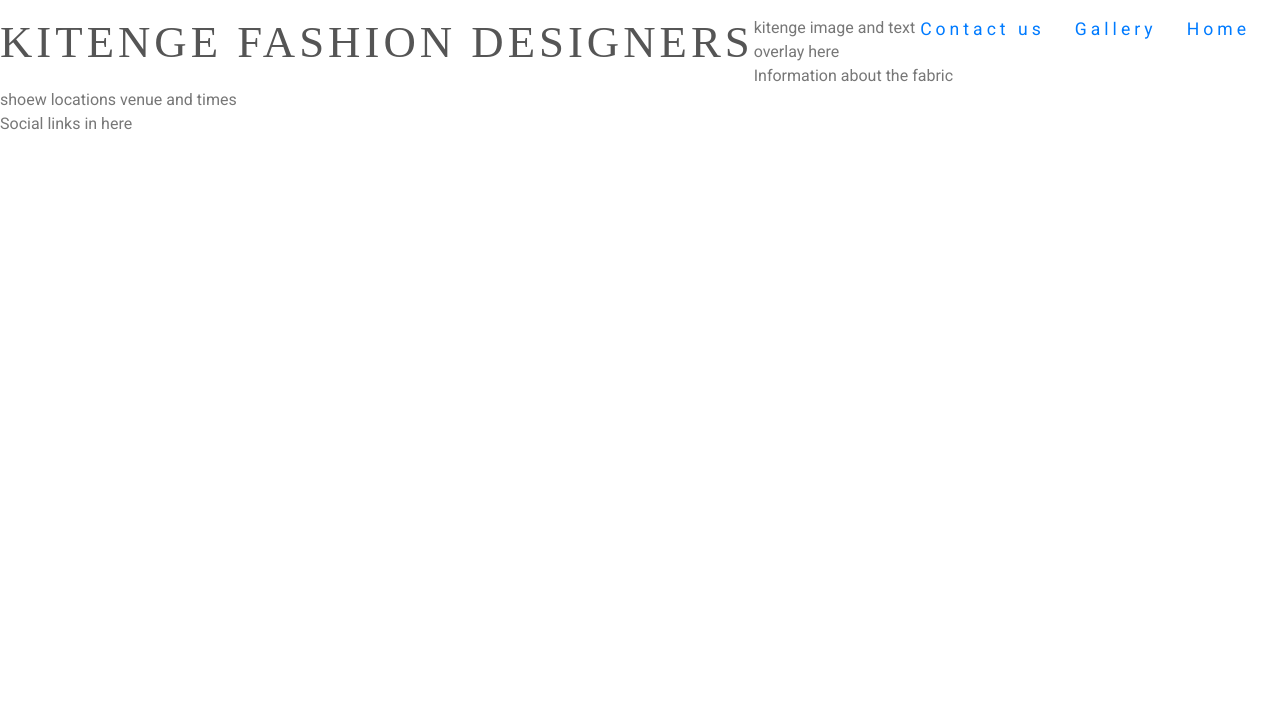
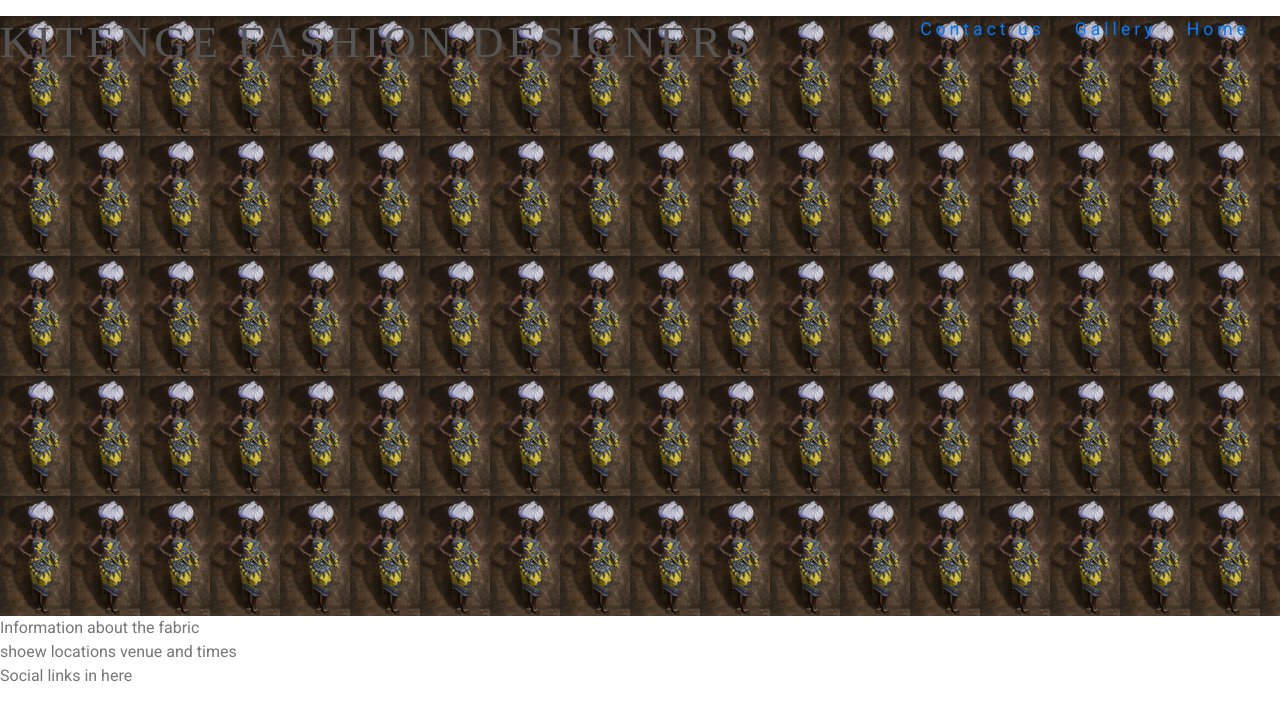
Before and after one commit to SNmcdarby1/Kitenge, a plain HTML site: page index.html in a window 1280 px wide. Drawn offline with nearby package versions, Linux system fonts and the light colour scheme.

Commit message:
initial commit

```diff
--- a/Assets/css/style.css
+++ b/Assets/css/style.css
@@ -29,3 +29,8 @@ h2 {
     float:right;
     margin-right: 30px;
 }
+#kitenge-image{
+    height: 600px;
+    width: 100%;
+    background: url(../images/kitenge.jpg)
+}
--- a/index.html
+++ b/index.html
@@ -31,7 +31,8 @@
   </nav>
 </header>
 <section>
- kitenge image and text overlay here
+      <div id="kitenge-image">
+      </div>
 </section>
 <section>
 Information about the fabric
```
Also changed, not shown: Assets/images/Kitenge.jpg (added), 1 other file.
